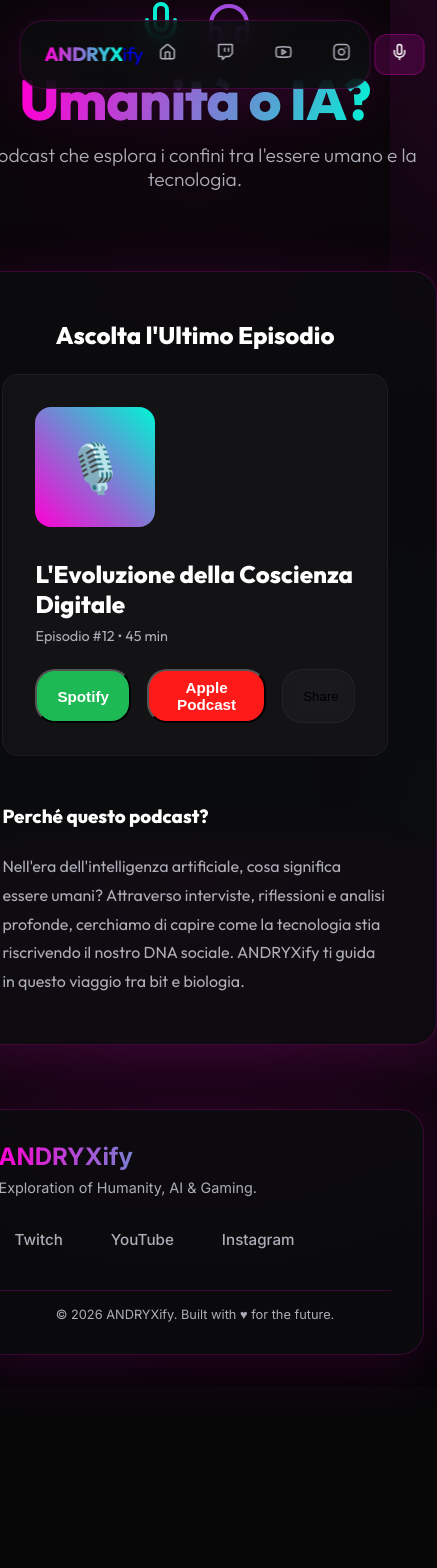
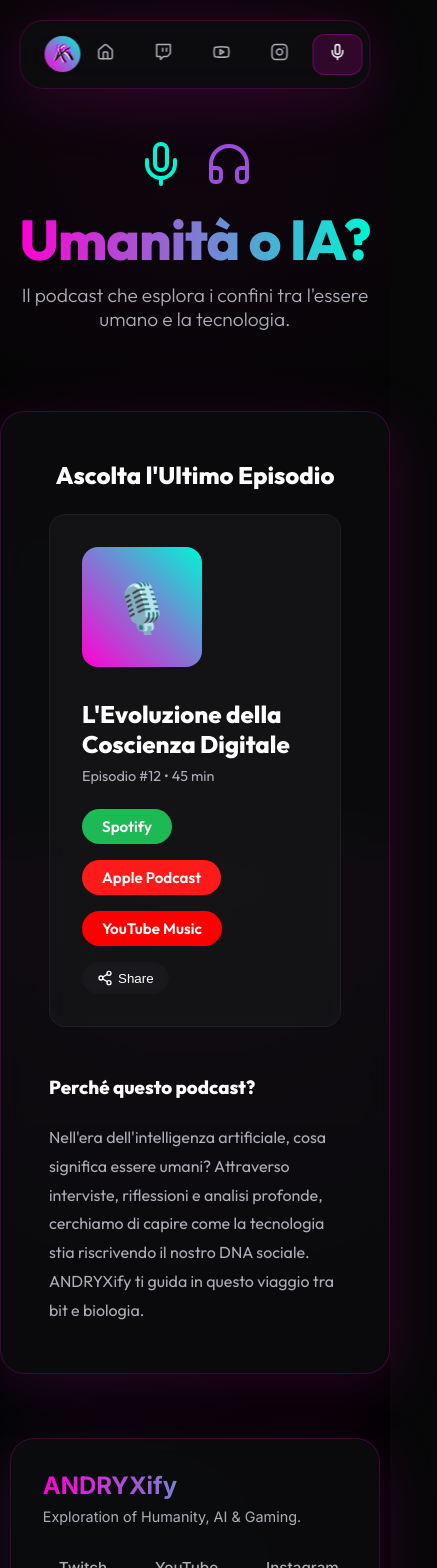
Before and after one commit to Andryxofficial/siteify, a React (Vite) app: page /podcast in a window 390 px wide. Shown: the top 1568 px of the page, 437 px wide, since content can reach past the window. Before the commit the page ends 1387 px from the top, so only its background shows below. Built offline with nearby package versions, Linux system fonts and the light colour scheme.

Commit message:
feat(ui): update logo layout, responsive twitch & variety info

```diff
--- a/src/components/Navbar.jsx
+++ b/src/components/Navbar.jsx
@@ -16,8 +16,8 @@
   return (
     <nav className="navbar-container glass-panel">
       <div className="navbar-content">
-        <Link to="/" className="navbar-logo">
-          <span className="text-gradient" style={{ fontWeight: 800 }}>ANDRYX</span>ify
+        <Link to="/" className="navbar-logo" style={{ display: 'flex', alignItems: 'center' }}>
+          <img src="/logo.png" alt="Logo" style={{ height: '36px', width: '36px', borderRadius: '50%', background: 'linear-gradient(45deg, var(--primary), var(--secondary))', padding: '2px' }} />
         </Link>
         <div className="nav-links">
           {navLinks.map((link) => (
--- a/src/index.css
+++ b/src/index.css
@@ -40,6 +40,14 @@
   display: flex;
   flex-direction: column;
   align-items: center;
+}
+
+.app-container {
+  width: 100%;
+  display: flex;
+  flex-direction: column;
+  align-items: center;
+  padding-top: 140px;
 }
 
 /* Adds a dark overlay to make text readable */
@@ -323,3 +331,35 @@
   font-size: 0.9rem;
   font-family: 'Inter', sans-serif;
 }
+
+/* Twitch Container */
+.twitch-container {
+  display: grid;
+  grid-template-columns: 1fr 350px;
+  gap: 1px;
+  background: var(--glass-border);
+  overflow: hidden;
+  min-height: 600px;
+  padding: 0;
+  border-radius: 24px;
+}
+
+.player-side {
+  background: black;
+  width: 100%;
+  height: 100%;
+}
+
+.chat-side {
+  background: var(--glass-bg);
+  width: 100%;
+  height: 100%;
+}
+
+@media (max-width: 900px) {
+  .twitch-container {
+    grid-template-columns: 1fr;
+    grid-template-rows: 56.25vw 500px; /* 16:9 ratio for player, 500px for chat */
+    min-height: auto;
+  }
+}
--- a/src/pages/Home.jsx
+++ b/src/pages/Home.jsx
@@ -13,19 +13,6 @@
       className="main-content"
     >
       <section className="header">
-        <motion.div
-          className="profile-img-container"
-          initial={{ scale: 0, rotate: -15 }}
-          animate={{ scale: 1, rotate: 0 }}
-          transition={{ type: "spring", damping: 12, stiffness: 100 }}
-        >
-          <img
-            src="/logo.png"
-            alt="ANDRYXify Logo"
-            className="profile-img"
-            style={{ padding: '15px' }}
-          />
-        </motion.div>
         <motion.h1
           className="title"
           initial={{ y: 20, opacity: 0 }}
--- a/src/pages/PodcastPage.jsx
+++ b/src/pages/PodcastPage.jsx
@@ -29,10 +29,11 @@
           <div style={{ flex: 1 }}>
              <h3 style={{ fontSize: '1.5rem', marginBottom: '0.5rem' }}>L'Evoluzione della Coscienza Digitale</h3>
              <p style={{ color: 'var(--text-muted)', fontSize: '0.9rem' }}>Episodio #12 • 45 min</p>
-             <div style={{ display: 'flex', gap: '1rem', marginTop: '1.5rem' }}>
-                <button className="nav-link" style={{ background: '#1DB954', color: 'white', borderRadius: '20px', padding: '8px 20px', fontWeight: '600' }}>Spotify</button>
-                <button className="nav-link" style={{ background: '#FF1A1A', color: 'white', borderRadius: '20px', padding: '8px 20px', fontWeight: '600' }}>Apple Podcast</button>
-                <button className="glass-card" style={{ borderRadius: '20px', padding: '8px 15px', display: 'flex', alignItems: 'center', gap: '5px' }}><Share2 size={16} /> Share</button>
+             <div style={{ display: 'flex', gap: '1rem', marginTop: '1.5rem', flexWrap: 'wrap' }}>
+                <a href="#" target="_blank" rel="noopener noreferrer" className="nav-link" style={{ background: '#1DB954', color: 'white', borderRadius: '20px', padding: '8px 20px', fontWeight: '600', textDecoration: 'none' }}>Spotify</a>
+                <a href="#" target="_blank" rel="noopener noreferrer" className="nav-link" style={{ background: '#FF1A1A', color: 'white', borderRadius: '20px', padding: '8px 20px', fontWeight: '600', textDecoration: 'none' }}>Apple Podcast</a>
+                <a href="#" target="_blank" rel="noopener noreferrer" className="nav-link" style={{ background: '#FF0000', color: 'white', borderRadius: '20px', padding: '8px 20px', fontWeight: '600', textDecoration: 'none' }}>YouTube Music</a>
+                <button className="glass-card" style={{ borderRadius: '20px', padding: '8px 15px', display: 'flex', alignItems: 'center', gap: '5px', border: 'none', color: 'var(--text-main)', cursor: 'pointer' }}><Share2 size={16} /> Share</button>
              </div>
           </div>
         </div>
--- a/src/pages/TwitchPage.jsx
+++ b/src/pages/TwitchPage.jsx
@@ -14,8 +14,8 @@
         <p className="subtitle">Segui le dirette, interagisci in chat e scopri i momenti migliori.</p>
       </header>
 
-      <div className="twitch-container glass-panel" style={{ display: 'grid', gridTemplateColumns: '1fr 350px', gap: '1px', background: 'var(--glass-border)', overflow: 'hidden', minHeight: '600px', borderRadius: '24px' }}>
-        <div className="player-side" style={{ background: 'black' }}>
+      <div className="twitch-container glass-panel">
+        <div className="player-side">
           <iframe
             src={`https://player.twitch.tv/?channel=andryxify&parent=${window.location.hostname}`}
             height="100%"
@@ -23,7 +23,7 @@
             allowFullScreen
           ></iframe>
         </div>
-        <div className="chat-side" style={{ background: 'var(--glass-bg)' }}>
+        <div className="chat-side">
           <iframe
             src={`https://www.twitch.tv/embed/andryxify/chat?parent=${window.location.hostname}&darkpopout`}
             height="100%"
@@ -35,13 +35,19 @@
       <div style={{ marginTop: '2rem' }}>
         <h2 style={{ marginBottom: '1rem' }}>Cosa aspettarti sui miei stream:</h2>
         <div className="links-grid">
-          <div className="glass-card link-item" style={{ padding: '1.5rem' }}>
-            <h3 style={{ color: '#9146FF' }}>Gaming</h3>
-            <p style={{ color: 'var(--text-muted)' }}>Gameplay evoluti e analisi dei titoli più attesi.</p>
+          <div className="glass-card link-item" style={{ padding: '1.5rem', display: 'flex', flexDirection: 'column', gap: '0.5rem', alignItems: 'flex-start' }}>
+            <div style={{ display: 'flex', gap: '10px', alignItems: 'center' }}>
+              <span style={{ fontSize: '1.5rem' }}>🎮</span>
+              <h3 style={{ color: '#9146FF', margin: 0 }}>Variety Gaming</h3>
+            </div>
+            <p style={{ color: 'var(--text-muted)', margin: 0 }}>Dagli sparatutto adrenalinici ai capolavori indie. Gioco di tutto esplorando storie e meccaniche uniche, senza mai annoiarmi su un solo titolo.</p>
           </div>
-          <div className="glass-card link-item" style={{ padding: '1.5rem' }}>
-            <h3 style={{ color: '#00f5d4' }}>Tech Talk</h3>
-            <p style={{ color: 'var(--text-muted)' }}>Discussioni sull'IA e l'impatto sulla società.</p>
+          <div className="glass-card link-item" style={{ padding: '1.5rem', display: 'flex', flexDirection: 'column', gap: '0.5rem', alignItems: 'flex-start' }}>
+            <div style={{ display: 'flex', gap: '10px', alignItems: 'center' }}>
+              <span style={{ fontSize: '1.5rem' }}>🎙️</span>
+              <h3 style={{ color: '#00f5d4', margin: 0 }}>Just Chatting & Tech</h3>
+            </div>
+            <p style={{ color: 'var(--text-muted)', margin: 0 }}>Non solo gameplay: ci prendiamo il nostro tempo per chiacchierare a ruota libera, analizzare l'IA, commentare le news tech e filosofeggiare sul futuro.</p>
           </div>
         </div>
       </div>
```
